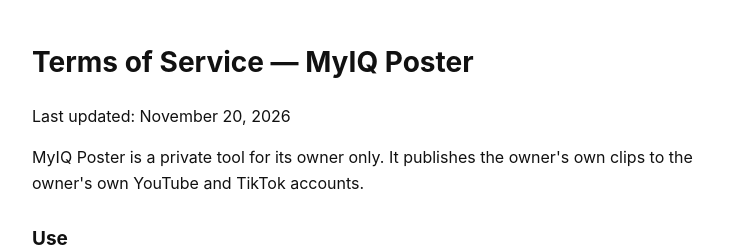
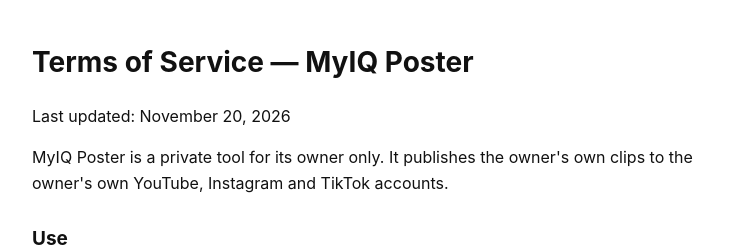
Before and after one commit to wellingtongomesusa-oss/myiq-legal, a plain HTML site: page terms.html in a window 1280 px wide. Shown: the top 247 px of the page, without its empty margins (248-998 px from the left). Drawn offline with Linux system fonts and the light colour scheme.

Commit message:
Terms: mention Instagram
Co-Authored-By: Claude Opus 5.5 <noreply@anthropic.com>

```diff
--- a/terms.html
+++ b/terms.html
@@ -2,7 +2,7 @@
 <title>MyIQ Terms of Service</title><link rel="stylesheet" href="style.css">
 <h1>Terms of Service — MyIQ Poster</h1>
 <p>Last updated: November 20, 2026</p>
-<p>MyIQ Poster is a private tool for its owner only. It publishes the owner's own clips to the owner's own YouTube and TikTok accounts.</p>
+<p>MyIQ Poster is a private tool for its owner only. It publishes the owner's own clips to the owner's own YouTube, Instagram and TikTok accounts.</p>
 <h2>Use</h2>
 <ul>
 <li>Only the owner may use the tool, and only on accounts the owner controls.</li>
```
